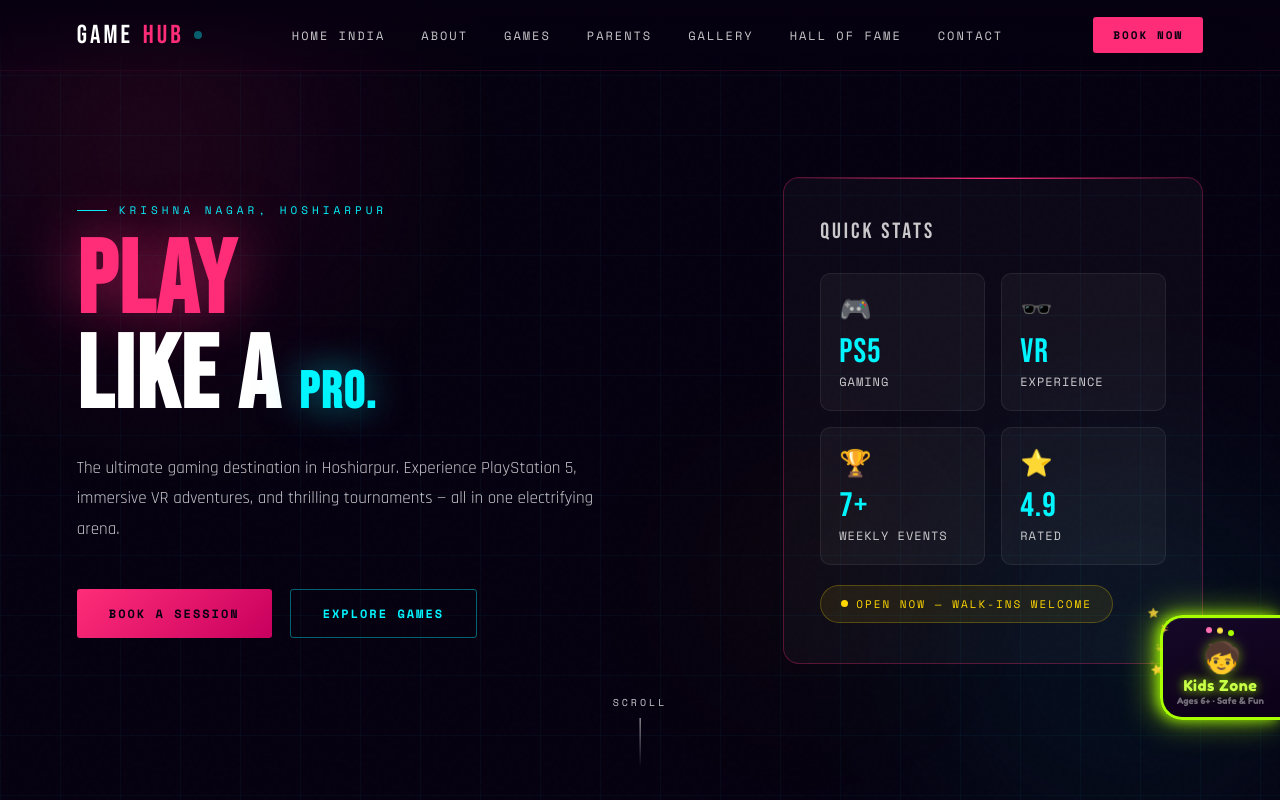
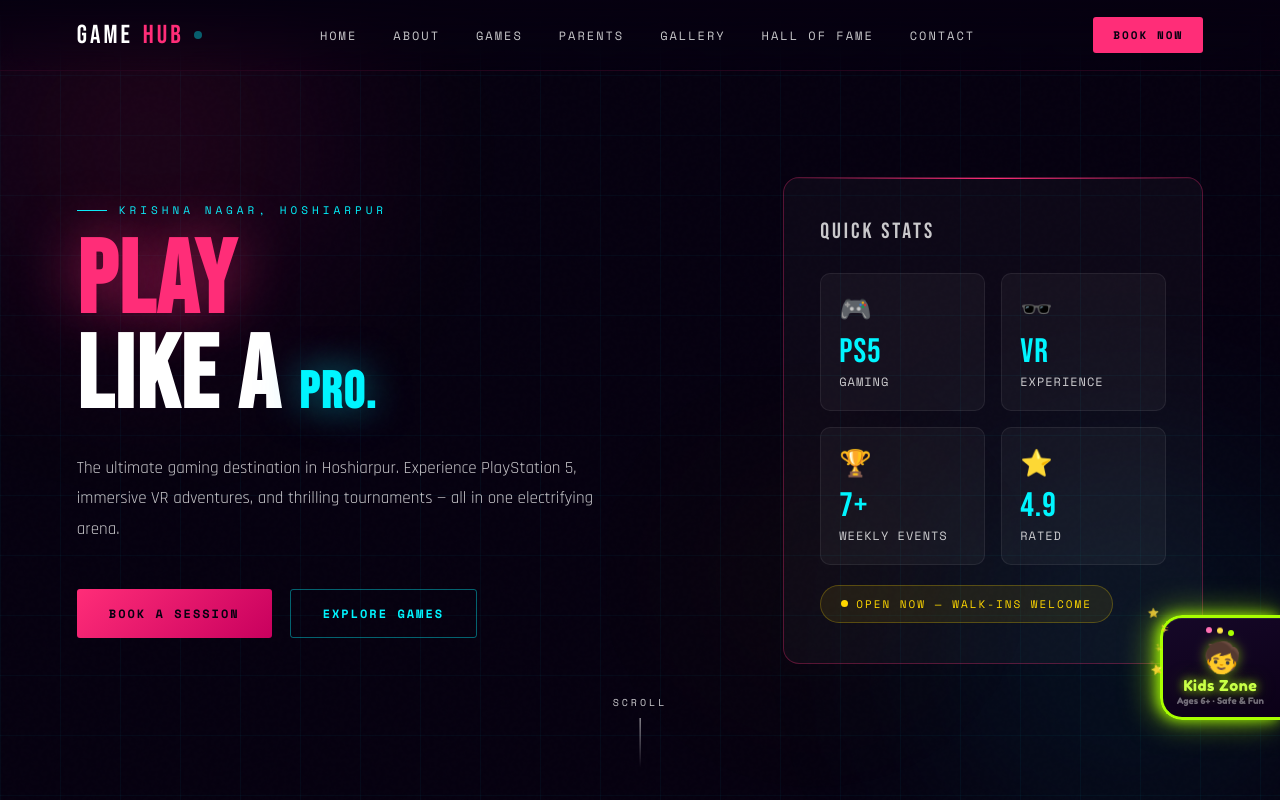
Before and after one commit to wlAnkit0830/Game-Hub, a plain HTML site: page index.html in a window 1280 px wide. Shown: the top 800 px of the page. Drawn offline with nearby package versions, Linux system fonts and the light colour scheme.

Commit message:
Update index.html

```diff
--- a/index.html
+++ b/index.html
@@ -320,7 +320,7 @@ footer { border-top:1px solid rgba(255,255,255,0.06); padding:40px 6%; display:f
   <nav>
     <a href="#home" class="nav-logo">GAME<span>HUB</span> <div class="dot"></div></a>
     <ul class="nav-links">
-      <li><a href="#home">Home india</a></li>
+      <li><a href="#home">Home</a></li>
       <li><a href="#about">About</a></li>
       <li><a href="#games">Games</a></li>
       <li><a href="#parents">Parents</a></li>
```
